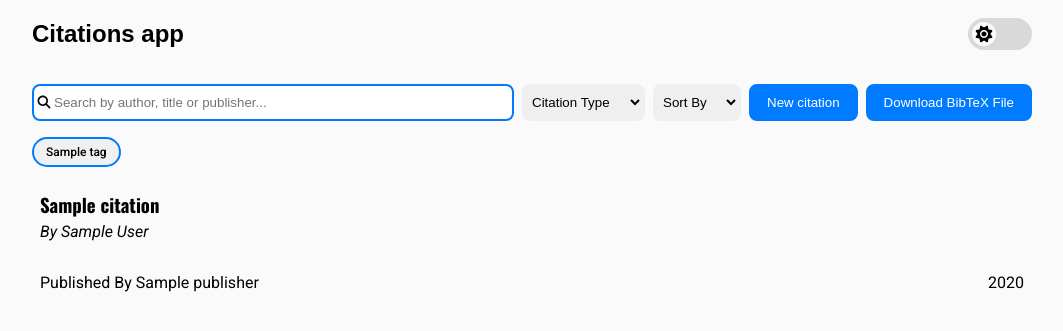
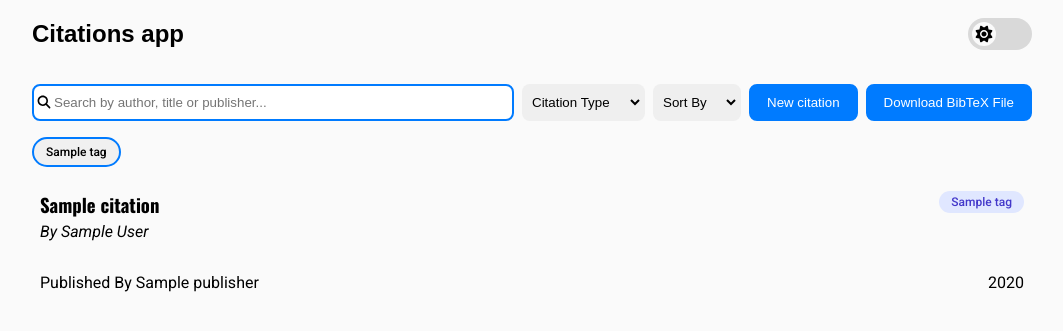
Before and after one commit to aarnif/ohtu-miniprojekti, a Flask app: template src/templates/index.html in a window 1280 px wide. Shown: the top 331 px of the page, without its empty margins (108-1171 px from the left). Run offline with Flask 3, Linux system fonts and the light colour scheme; the template is opened without the code that fills it: most values are stand-ins (such as "Sample title", 1, 10 or a date in 2020); some web fonts are replaced.

Commit message:
Display citation tags in citation items

```diff
--- a/src/static/styles.css
+++ b/src/static/styles.css
@@ -26,6 +26,9 @@
 
   --button-primary-bg: light-dark(#007bff, #0d8cff);
   --button-primary-hover: light-dark(#0066d6, #0a70cc);
+
+  --tag-bg: light-dark(#e0e7ff, #2e3a5f);
+  --tag-text: light-dark(#4338ca, #a5b4fc);
 
   --shadow-sm: light-dark(
     0 2px 4px rgba(0, 0, 0, 0.1),
@@ -436,6 +439,12 @@ label {
   background-color: var(--bg-secondary);
 }
 
+.citation-info {
+  flex-grow: 1;
+  display: flex;
+  justify-content: space-between;
+}
+
 .citation-header {
   margin: 0px;
 }
@@ -448,6 +457,24 @@ label {
 .citation-item-bottom {
   display: flex;
   justify-content: space-between;
+}
+
+.citation-tags {
+  max-width: 400px;
+  display: flex;
+  gap: 8px;
+  flex-wrap: wrap;
+  align-items: start;
+  justify-content: end;
+}
+
+.tag {
+  padding: 4px 12px;
+  background-color: var(--tag-bg);
+  color: var(--tag-text);
+  border-radius: 16px;
+  font-size: 12px;
+  font-weight: 500;
 }
 
 .citation-publisher,
--- a/src/templates/index.html
+++ b/src/templates/index.html
@@ -86,9 +86,18 @@ block body %}
   {% for citation in citations %}
     <li class="citation-item">
       <a id="citation-item-link" href="/citations/{{ citation.citation_id }}">
+        <div class="citation-info">
         <div>
           <h3 class="citation-header">{{ citation.title }}</h3>
           <p class="citation-author">By {{ citation.author }}</p>
+        </div>
+        {% if citation.tags %}
+        <div class="citation-tags">
+          {% for tag in citation.tags %}
+          <span class="tag">{{ tag.name }}</span>
+          {% endfor %}
+        </div>
+        {% endif %}
         </div>
         <div class="citation-item-bottom">
           <p class="citation-publisher">Published By {{ citation.publisher }}</p>
```
